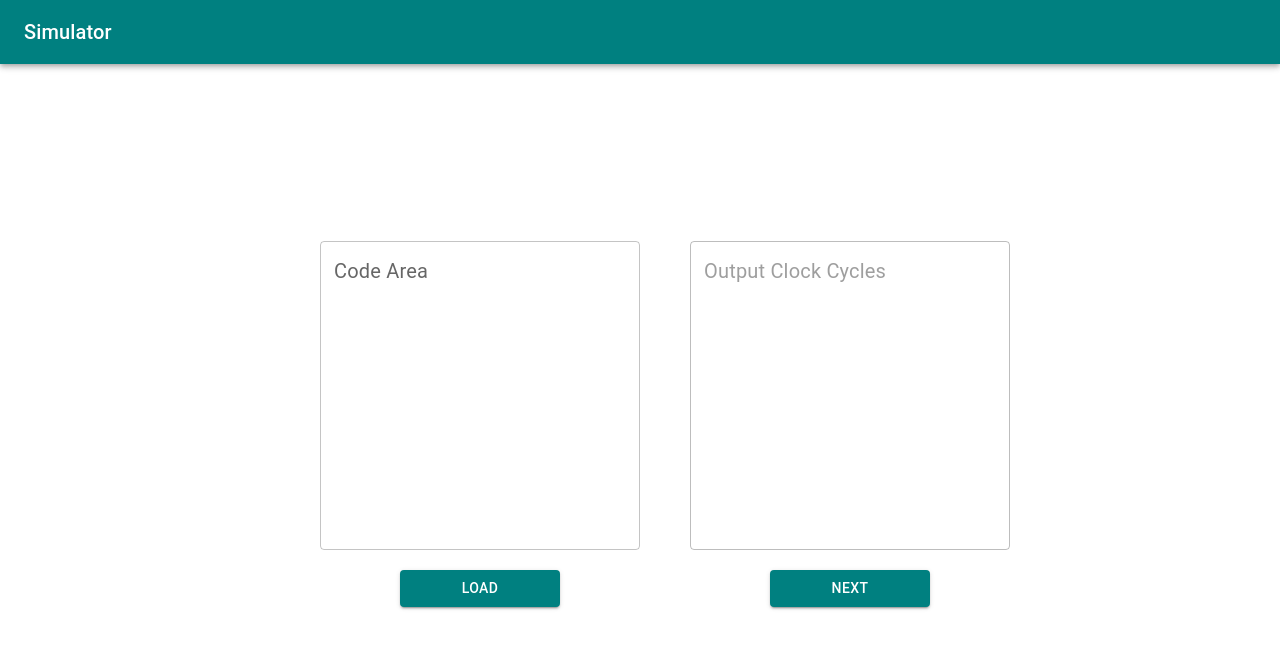
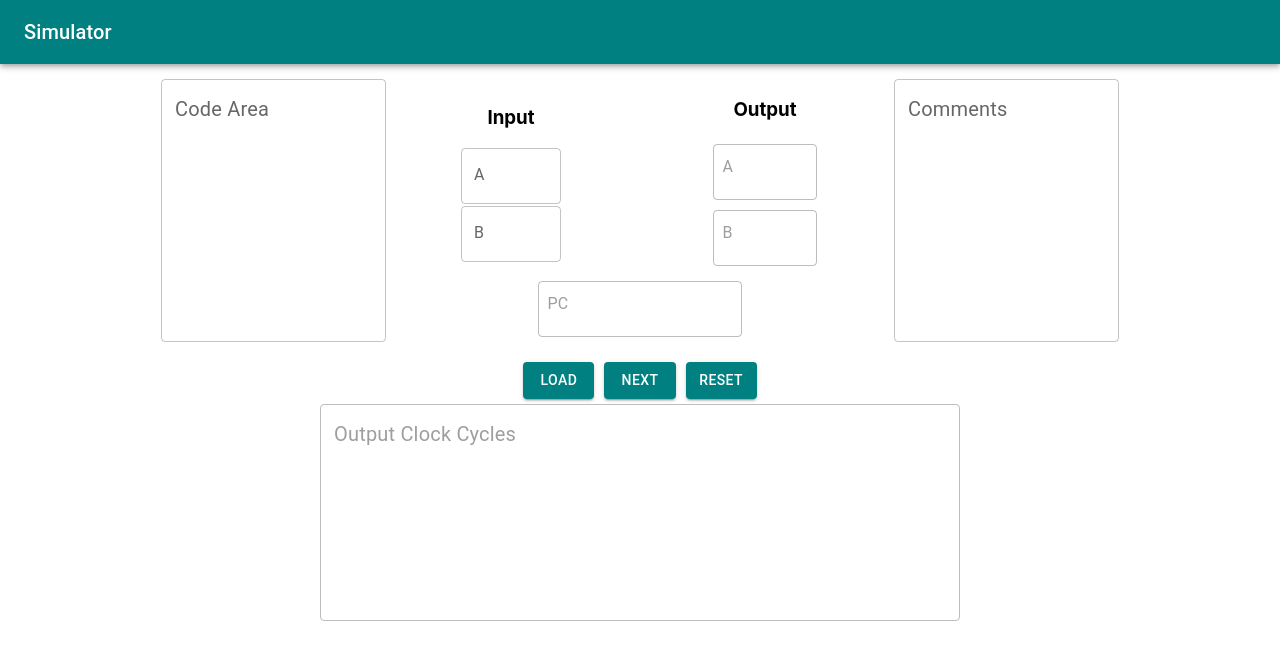
Before and after one commit to Mohit182/8085-Instruction-Simulator, a React (Create React App) app: page / in a window 1280 px wide. Shown: the top 660 px of the page. Built offline with nearby package versions, Linux system fonts and the light colour scheme.

Commit message:
final UI

```diff
--- a/src/components/Image.js
+++ b/src/components/Image.js
@@ -1,9 +1,20 @@
 import { Button, TextField } from "@mui/material";
 import React from "react";
+
+const binToDec = (bin) => {
+  return parseInt(bin, 2);
+};
 
 const Image = () => {
   const [code, setCode] = React.useState("");
   const [resultCode, setResultCode] = React.useState([]);
+  const [A, setA] = React.useState("");
+  const [B, setB] = React.useState("");
+  const [Aout, setAout] = React.useState("");
+  const [Bout, setBout] = React.useState("");
+  const [PC, setPC] = React.useState(0);
+  const [comments, setComments] = React.useState("");
+  const [output, setOutput] = React.useState("");
 
   React.useEffect(() => {
     console.log(resultCode);
@@ -16,18 +27,17 @@ const Image = () => {
     <div
       style={{
         display: "flex",
+        flexDirection: "column",
         alignItems: "center",
         justifyContent: "center",
-        height: "90vh",
-        width: "100vw",
+        height: "100%",
+        width: "100%",
+        marginTop: "15px",
       }}
     >
       <div
         style={{
           display: "flex",
-          flexDirection: "column",
-          margin: "50px",
-          width: "25%",
         }}
       >
         <TextField
@@ -35,7 +45,7 @@ const Image = () => {
           label="Code Area"
           variant="outlined"
           multiline
-          rows={12}
+          rows={10}
           value={code}
           InputLabelProps={{
             style: { fontSize: 20, borderColor: "teal !important" },
@@ -44,6 +54,93 @@ const Image = () => {
             setCode(e.target.value);
           }}
         />
+
+        <div
+          style={{
+            display: "flex",
+            flexDirection: "column",
+            alignItems: "center",
+            justifyContent: "center",
+          }}
+        >
+          <div style={{ display: "flex" }}>
+            <div
+              style={{
+                display: "flex",
+                flexDirection: "column",
+                marginBottom: "5px",
+                alignItems: "center",
+                justifyContent: "center",
+              }}
+            >
+              <h3>Input</h3>
+              <TextField
+                style={{ padding: "1px", width: "40%" }}
+                id="outlined"
+                label="A"
+                variant="outlined"
+              />
+              <TextField
+                style={{ padding: "1px", width: "40%" }}
+                id="outlined"
+                label="B"
+                variant="outlined"
+              />
+            </div>
+            <div
+              style={{
+                display: "flex",
+                flexDirection: "column",
+                marginBottom: "5px",
+                alignItems: "center",
+                justifyContent: "center",
+              }}
+            >
+              <h3>Output</h3>
+              <TextField
+                disabled
+                style={{ padding: "5px", width: "40%" }}
+                id="outlined"
+                label="A"
+                variant="outlined"
+              />
+              <TextField
+                disabled
+                style={{ padding: "5px", width: "40%" }}
+                id="outlined"
+                label="B"
+                variant="outlined"
+              />
+            </div>
+          </div>
+          <TextField
+            disabled
+            style={{ padding: "5px", width: "40%" }}
+            id="outlined"
+            label="PC"
+            variant="outlined"
+          />
+        </div>
+        <TextField
+          id="outlined-multiline"
+          label="Comments"
+          variant="outlined"
+          multiline
+          rows={10}
+          value={code}
+          InputLabelProps={{
+            style: { fontSize: 20, borderColor: "teal !important" },
+          }}
+          onChange={(e) => {
+            setCode(e.target.value);
+          }}
+        />
+      </div>
+      <div
+        style={{
+          display: "flex",
+        }}
+      >
         <Button
           variant="contained"
           color="primary"
@@ -51,7 +148,7 @@ const Image = () => {
           aria-haspopup="true"
           style={{
             width: "50%",
-            marginLeft: "25%",
+            margin: "5px",
             marginTop: "20px",
             backgroundColor: "teal",
           }}
@@ -61,31 +158,32 @@ const Image = () => {
             result.map((item, index) => {
               const resultItem = item.split(" ");
               const ins = resultItem[0];
+              const x = resultItem[1];
+              if (resultItem.length > 2) {
+                const y = resultItem[2];
                 setResultCode((prev) => [
                   ...prev,
                   {
                     ins,
-                  index,
+                    x,
+                    y,
                   },
                 ]);
+              } else {
+                setResultCode((prev) => [
+                  ...prev,
+                  {
+                    ins,
+                    x,
+                  },
+                ]);
+              }
               return null;
             });
           }}
         >
           Load
         </Button>
-      </div>
-
-      <div style={{ display: "flex", flexDirection: "column", width: "25%" }}>
-        <TextField
-          id="outlined-multiline"
-          label="Output Clock Cycles"
-          disabled
-          variant="outlined"
-          multiline
-          rows={12}
-          InputLabelProps={{ style: { fontSize: 20 } }}
-        />
         <Button
           variant="contained"
           color="primary"
@@ -93,14 +191,39 @@ const Image = () => {
           aria-haspopup="true"
           style={{
             width: "50%",
-            marginLeft: "25%",
+            margin: "5px",
             marginTop: "20px",
             backgroundColor: "teal",
           }}
         >
           Next
         </Button>
+        <Button
+          variant="contained"
+          color="primary"
+          aria-controls="simple-menu"
+          aria-haspopup="true"
+          style={{
+            width: "50%",
+            margin: "5px",
+            marginTop: "20px",
+            backgroundColor: "teal",
+          }}
+        >
+          Reset
+        </Button>
       </div>
+
+      <TextField
+        id="outlined-multiline"
+        label="Output Clock Cycles"
+        disabled
+        variant="outlined"
+        multiline
+        rows={8}
+        style={{ width: "50%" }}
+        InputLabelProps={{ style: { fontSize: 20 } }}
+      />
     </div>
   );
 };
```
Lines whose indentation alone changed are shown as unchanged.
